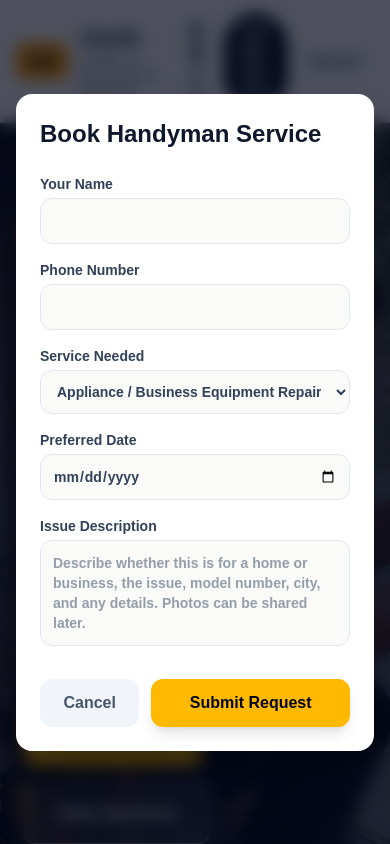
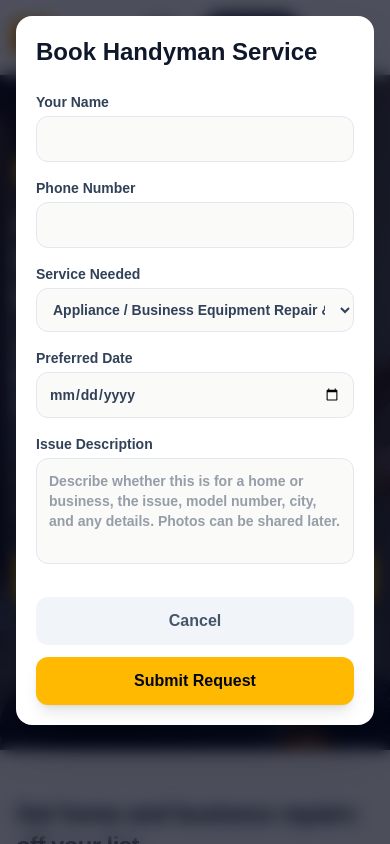
Before and after one commit to aixelis/aixelis-handyman-site, a Next.js app: page / in a window 390 px wide. Both pictures are taken after a click on the button "Book Service". Shown: the top 844 px of the page. Built offline with nearby package versions, Linux system fonts and the light colour scheme.

Commit message:
Improve mobile layout

```diff
--- a/app/page.tsx
+++ b/app/page.tsx
@@ -300,24 +300,24 @@ export default function Home() {
   };
 
   return (
-    <main className="min-h-screen bg-stone-50 font-sans text-slate-900">
-      <nav className="sticky top-0 z-40 border-b border-slate-200 bg-white/95 px-4 py-3 shadow-sm backdrop-blur">
-        <div className="mx-auto flex max-w-7xl items-center justify-between gap-4">
-          <a href="#" className="flex items-center gap-3">
-            <div className="rounded-lg bg-amber-500 px-3 py-2 text-xl font-black leading-none text-slate-950">AX</div>
+    <main className="min-h-screen overflow-x-hidden bg-stone-50 font-sans text-slate-900">
+      <nav className="sticky top-0 z-40 border-b border-slate-200 bg-white/95 px-3 py-3 shadow-sm backdrop-blur sm:px-4">
+        <div className="mx-auto flex max-w-7xl flex-wrap items-center justify-between gap-3">
+          <a href="#" className="flex min-w-0 items-center gap-2 sm:gap-3">
+            <div className="rounded-lg bg-amber-500 px-2.5 py-2 text-lg font-black leading-none text-slate-950 sm:px-3 sm:text-xl">AX</div>
             <div>
-              <div className="text-xl font-black tracking-tight text-slate-900">{brand}</div>
-              <div className="text-xs font-bold uppercase tracking-[0.2em] text-slate-500">Home & Business Repair</div>
+              <div className="text-lg font-black tracking-tight text-slate-900 sm:text-xl">{brand}</div>
+              <div className="hidden text-xs font-bold uppercase tracking-[0.2em] text-slate-500 sm:block">Home & Business Repair</div>
             </div>
           </a>
-          <div className="flex items-center gap-2">
-            <button onClick={handleLangToggle} className="rounded-full border border-slate-300 px-3 py-2 text-sm font-bold text-slate-700 transition hover:bg-slate-100">
+          <div className="flex flex-1 items-center justify-end gap-1.5 sm:flex-none sm:gap-2">
+            <button onClick={handleLangToggle} className="rounded-full border border-slate-300 px-2.5 py-2 text-xs font-bold text-slate-700 transition hover:bg-slate-100 sm:px-3 sm:text-sm">
               {t.langBtn}
             </button>
-            <a href={phoneHref} className="rounded-full bg-slate-900 px-4 py-2 text-sm font-bold text-white shadow-lg transition hover:bg-slate-700 sm:px-5">
+            <a href={phoneHref} className="rounded-full bg-slate-900 px-3 py-2 text-xs font-bold text-white shadow-lg transition hover:bg-slate-700 sm:px-5 sm:text-sm">
               {t.navCall}
             </a>
-            <button onClick={() => setAuthMode('register')} className="rounded-full border border-slate-300 px-3 py-2 text-sm font-bold text-slate-700 transition hover:bg-slate-100">
+            <button onClick={() => setAuthMode('register')} className="rounded-full border border-slate-300 px-2.5 py-2 text-xs font-bold text-slate-700 transition hover:bg-slate-100 sm:px-3 sm:text-sm">
               {t.regNavBtn}
             </button>
           </div>
@@ -325,7 +325,7 @@ export default function Home() {
       </nav>
 
       <section
-        className="relative overflow-hidden bg-cover bg-center px-6 py-24 text-white md:py-32"
+        className="relative overflow-hidden bg-cover bg-center px-4 py-20 text-white sm:px-6 md:py-32"
         style={{
           backgroundImage: "url('/aixelis-smart-home-hero.jpg')",
           backgroundPosition: 'center center',
@@ -334,15 +334,15 @@ export default function Home() {
         <div className="absolute inset-0 bg-slate-950/60" />
         <div className="relative z-10 mx-auto max-w-7xl">
           <div className="max-w-3xl">
-            <p className="mb-4 inline-flex rounded-full bg-amber-400 px-4 py-2 text-sm font-black text-slate-950">Walnut • Los Angeles • Orange County</p>
-            <h1 className="mb-6 text-4xl font-black leading-tight tracking-tight md:text-6xl">{t.heroTitle}</h1>
-            <p className="mb-4 text-xl font-semibold text-slate-100 md:text-2xl">{t.heroSub}</p>
-            <p className="mb-9 max-w-2xl text-base leading-7 text-slate-200 md:text-lg">{t.heroNote}</p>
-            <div className="flex flex-wrap gap-4">
-              <button onClick={() => setShowModal(true)} className="rounded-xl bg-amber-400 px-8 py-4 text-lg font-black text-slate-950 shadow-2xl transition hover:-translate-y-1 hover:bg-amber-300">
+            <p className="mb-4 inline-flex max-w-full rounded-full bg-amber-400 px-3 py-2 text-xs font-black text-slate-950 sm:px-4 sm:text-sm">Walnut • Los Angeles • Orange County</p>
+            <h1 className="mb-5 text-3xl font-black leading-tight tracking-tight sm:text-4xl md:text-6xl">{t.heroTitle}</h1>
+            <p className="mb-4 text-lg font-semibold leading-7 text-slate-100 sm:text-xl md:text-2xl">{t.heroSub}</p>
+            <p className="mb-8 max-w-2xl text-sm leading-7 text-slate-200 sm:text-base md:text-lg">{t.heroNote}</p>
+            <div className="grid gap-3 sm:flex sm:flex-wrap sm:gap-4">
+              <button onClick={() => setShowModal(true)} className="rounded-xl bg-amber-400 px-6 py-3.5 text-base font-black text-slate-950 shadow-2xl transition hover:-translate-y-1 hover:bg-amber-300 sm:px-8 sm:py-4 sm:text-lg">
                 {t.bookBtn}
               </button>
-              <a href="#services" className="rounded-xl border border-white/70 bg-white/10 px-8 py-4 text-lg font-black text-white backdrop-blur transition hover:-translate-y-1 hover:bg-white hover:text-slate-950">
+              <a href="#services" className="rounded-xl border border-white/70 bg-white/10 px-6 py-3.5 text-center text-base font-black text-white backdrop-blur transition hover:-translate-y-1 hover:bg-white hover:text-slate-950 sm:px-8 sm:py-4 sm:text-lg">
                 {t.learnBtn}
               </a>
             </div>
@@ -350,34 +350,34 @@ export default function Home() {
         </div>
       </section>
 
-      <section className="mx-auto max-w-7xl px-6 py-16">
+      <section className="mx-auto max-w-7xl px-4 py-12 sm:px-6 sm:py-16">
         <div className="grid gap-10 lg:grid-cols-[1.1fr_0.9fr] lg:items-center">
           <div>
-            <h2 className="mb-5 text-3xl font-black tracking-tight text-slate-900 md:text-4xl">{t.aboutTitle}</h2>
-            <p className="text-lg leading-8 text-slate-600">{t.aboutDesc}</p>
+            <h2 className="mb-5 text-2xl font-black tracking-tight text-slate-900 sm:text-3xl md:text-4xl">{t.aboutTitle}</h2>
+            <p className="text-base leading-8 text-slate-600 sm:text-lg">{t.aboutDesc}</p>
           </div>
-          <div className="grid grid-cols-2 gap-3">
+          <div className="grid grid-cols-2 gap-2 sm:gap-3">
             {t.trustItems.map((item) => (
-              <div key={item} className="rounded-xl border border-slate-200 bg-white p-5 shadow-sm">
+              <div key={item} className="rounded-xl border border-slate-200 bg-white p-4 shadow-sm sm:p-5">
                 <div className="mb-2 text-2xl font-black text-amber-500">✓</div>
-                <div className="font-black text-slate-800">{item}</div>
+                <div className="text-sm font-black text-slate-800 sm:text-base">{item}</div>
               </div>
             ))}
           </div>
         </div>
       </section>
 
-      <section id="services" className="bg-white px-6 py-16">
+      <section id="services" className="bg-white px-4 py-12 sm:px-6 sm:py-16">
         <div className="mx-auto max-w-7xl">
           <div className="mb-10 max-w-3xl">
-            <h2 className="mb-3 text-3xl font-black tracking-tight text-slate-900 md:text-4xl">{t.servicesTitle}</h2>
-            <p className="text-lg text-slate-600">{t.servicesDesc}</p>
+            <h2 className="mb-3 text-2xl font-black tracking-tight text-slate-900 sm:text-3xl md:text-4xl">{t.servicesTitle}</h2>
+            <p className="text-base leading-7 text-slate-600 sm:text-lg">{t.servicesDesc}</p>
           </div>
           <div className="grid gap-6 md:grid-cols-2 lg:grid-cols-3">
             {t.serviceCards.map((service) => (
               <article key={service.title} className="overflow-hidden rounded-xl border border-slate-200 bg-white shadow-sm transition hover:-translate-y-1 hover:shadow-xl">
-                <div className="h-44 bg-cover bg-center" style={{ backgroundImage: `url('${service.image}')` }} />
-                <div className="p-6">
+                <div className="h-40 bg-cover bg-center sm:h-44" style={{ backgroundImage: `url('${service.image}')` }} />
+                <div className="p-5 sm:p-6">
                   <h3 className="mb-3 text-xl font-black text-slate-900">{service.title}</h3>
                   <p className="leading-7 text-slate-600">{service.desc}</p>
                 </div>
@@ -387,9 +387,9 @@ export default function Home() {
         </div>
       </section>
 
-      <section className="mx-auto grid max-w-7xl gap-8 px-6 py-16 lg:grid-cols-2">
-        <div className="rounded-2xl bg-slate-900 p-8 text-white">
-          <h2 className="mb-4 text-3xl font-black">{t.areaTitle}</h2>
+      <section className="mx-auto grid max-w-7xl gap-6 px-4 py-12 sm:px-6 sm:py-16 lg:grid-cols-2 lg:gap-8">
+        <div className="rounded-2xl bg-slate-900 p-6 text-white sm:p-8">
+          <h2 className="mb-4 text-2xl font-black sm:text-3xl">{t.areaTitle}</h2>
           <p className="mb-6 leading-7 text-slate-300">{t.areaDesc}</p>
           <div className="flex flex-wrap gap-3">
             {t.areas.map((area) => (
@@ -399,8 +399,8 @@ export default function Home() {
             ))}
           </div>
         </div>
-        <div className="rounded-2xl border border-slate-200 bg-white p-8 shadow-sm">
-          <h2 className="mb-6 text-3xl font-black text-slate-900">{t.processTitle}</h2>
+        <div className="rounded-2xl border border-slate-200 bg-white p-6 shadow-sm sm:p-8">
+          <h2 className="mb-6 text-2xl font-black text-slate-900 sm:text-3xl">{t.processTitle}</h2>
           <div className="grid gap-4">
             {t.process.map((step, index) => (
               <div key={step} className="flex items-center gap-4 rounded-xl bg-stone-50 p-4">
@@ -412,8 +412,8 @@ export default function Home() {
         </div>
       </section>
 
-      <section className="bg-white px-6 py-14">
-        <div className="mx-auto max-w-7xl rounded-2xl border border-slate-200 bg-stone-50 p-8">
+      <section className="bg-white px-4 py-12 sm:px-6 sm:py-14">
+        <div className="mx-auto max-w-7xl rounded-2xl border border-slate-200 bg-stone-50 p-6 sm:p-8">
           <h2 className="mb-3 text-2xl font-black text-slate-900 md:text-3xl">{t.seoTitle}</h2>
           <p className="mb-5 max-w-4xl leading-7 text-slate-600">{t.seoDesc}</p>
           <div className="flex flex-wrap gap-2">
@@ -426,8 +426,8 @@ export default function Home() {
         </div>
       </section>
 
-      <section className="px-6 py-16">
-        <div className="mx-auto max-w-md rounded-2xl border border-slate-200 bg-white p-8 shadow-sm">
+      <section className="px-4 py-12 sm:px-6 sm:py-16">
+        <div className="mx-auto max-w-md rounded-2xl border border-slate-200 bg-white p-6 shadow-sm sm:p-8">
           <h2 className="mb-6 text-center text-2xl font-black text-slate-900">
             {authMode === 'login' ? t.loginTitle : authMode === 'register' ? t.registerBtn : authMode === 'forgot' ? t.forgotTitle : t.resetTitle}
           </h2>
@@ -491,8 +491,8 @@ export default function Home() {
       </footer>
 
       {showModal && (
-        <div className="fixed inset-0 z-50 flex items-center justify-center bg-slate-950/70 px-4 backdrop-blur-sm">
-          <div className="relative w-full max-w-lg rounded-2xl bg-white p-6 shadow-2xl md:p-8">
+        <div className="fixed inset-0 z-50 flex items-start justify-center overflow-y-auto bg-slate-950/70 px-4 py-4 backdrop-blur-sm sm:items-center sm:py-8">
+          <div className="relative w-full max-w-lg rounded-2xl bg-white p-5 shadow-2xl sm:p-6 md:p-8">
             <h2 className="mb-6 text-2xl font-black text-slate-900">{t.modalTitle}</h2>
             {bookMessage ? (
               <div className="rounded-xl bg-green-100 p-6 text-center text-lg font-black text-green-700">{bookMessage}</div>
@@ -524,11 +524,11 @@ export default function Home() {
                   {t.descLabel}
                   <textarea value={bookDesc} onChange={(e) => setBookDesc(e.target.value)} rows={4} className="mt-1 w-full resize-none rounded-xl border border-slate-200 bg-stone-50 p-3 outline-none focus:border-amber-500" placeholder={t.descPlaceholder} />
                 </label>
-                <div className="flex gap-3 pt-3">
-                  <button type="button" onClick={() => setShowModal(false)} disabled={isSubmitting} className="w-1/3 rounded-xl bg-slate-100 py-3 font-black text-slate-600 transition hover:bg-slate-200">
+                <div className="grid gap-3 pt-3 sm:flex">
+                  <button type="button" onClick={() => setShowModal(false)} disabled={isSubmitting} className="rounded-xl bg-slate-100 py-3 font-black text-slate-600 transition hover:bg-slate-200 sm:w-1/3">
                     {t.cancelBtn}
                   </button>
-                  <button type="submit" disabled={isSubmitting} className="w-2/3 rounded-xl bg-amber-400 py-3 font-black text-slate-950 shadow-lg transition hover:bg-amber-300 disabled:bg-amber-200">
+                  <button type="submit" disabled={isSubmitting} className="rounded-xl bg-amber-400 py-3 font-black text-slate-950 shadow-lg transition hover:bg-amber-300 disabled:bg-amber-200 sm:w-2/3">
                     {isSubmitting ? t.submittingBtn : t.submitBtn}
                   </button>
                 </div>
```
